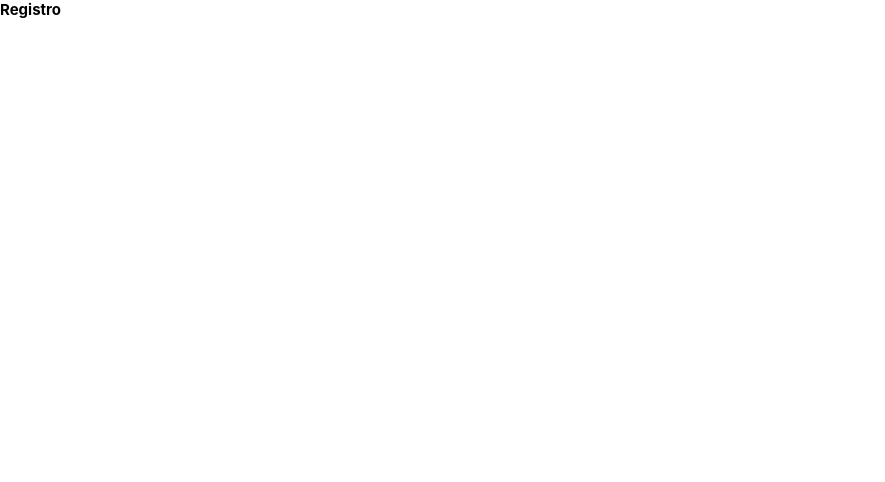
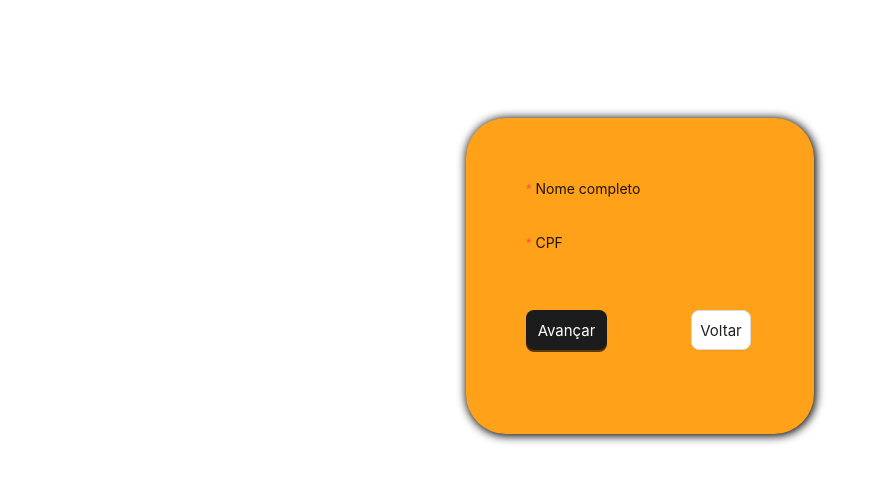
Before and after one commit to Fabio-Martins1/log-in, a React (Vite) app: page /createAccount in a window 1280 px wide. Shown: the top 482 px of the page, without its empty margins (0-885 px from the left). Built offline with nearby package versions, Linux system fonts and the light colour scheme.

Commit message:
Criando componente de field.

```diff
--- /dev/null
+++ b/src/pages/FieldGenerator.tsx
@@ -0,0 +1,43 @@
+import {Col, DatePicker, Form, Input, Row} from "antd";
+import React from "react";
+import {IFields} from "./Interfaces";
+
+interface IFieldGenerator {
+  fieldsList: Array<IFields>
+}
+export const FieldGenerator = ({fieldsList}: IFieldGenerator) => {
+  return(<>
+    {fieldsList.map((field) => {
+      return (
+          <Row gutter={field.rowGutter}>
+            <Col span={field.colSpan}>
+              <Form.Item
+                  wrapperCol={{offset: field.wrapperOffset, span: field.wrapperSpan}}
+                  label={field.label}
+                  name={field.name}
+                  rules={field.rules}
+                  hasFeedback={field.hasFeedback}
+              >
+                {field.type === "input" ?
+                    (
+                        <Input
+                            size={field.size}
+                            placeholder={field.placeholder}
+                        />
+                    ) : field.type === "password" ? (
+                            <Input.Password size={field.size}/>
+                        ) :
+                        (
+                            <DatePicker
+                                size={field.size}
+                                placeholder={field.placeholder}
+                                format={field.format}/>
+                        )}
+              </Form.Item>
+            </Col>
+          </Row>
+      )
+    })}
+  </>
+  )
+}
--- /dev/null
+++ b/src/pages/Interfaces.tsx
@@ -0,0 +1,17 @@
+import { Rule } from "antd/es/form"
+import {SizeType} from "antd/es/config-provider/SizeContext";
+
+export interface IFields {
+  type: string,
+  name: string,
+  label: string,
+  size: SizeType,
+  placeholder: string,
+  rowGutter: number,
+  colSpan: number,
+  wrapperOffset: number,
+  wrapperSpan: number,
+  hasFeedback: boolean,
+  format?: string,
+  rules?: Array<Rule>
+}
--- /dev/null
+++ b/src/pages/createAccount/CreateAccount.module.css
@@ -0,0 +1,15 @@
+.create_account_container{
+  display: flex;
+  flex-direction: column;
+  justify-content: center;
+  align-items: center;
+  padding: 4em;
+}
+.create_account_form_container{
+  width: 30%;
+  margin-top: 5%;
+  padding: 4em;
+  background-color: #FFA119;
+  border-radius: 40px;
+  box-shadow: 1px 1px 10px 1px;
+}
--- /dev/null
+++ b/src/pages/createAccount/Fields.ts
@@ -0,0 +1,54 @@
+import {IFields} from "../Interfaces";
+const cpfRegex = /^\d{3}.?\d{3}.?\d{3}-?\d{2}$/
+
+export const fields: IFields[] = [
+
+  {
+    type: "input",
+    name: "name",
+    label: "Nome completo",
+    size: "large",
+    placeholder: "Entre com o seu nome completo",
+    rowGutter: 0,
+    colSpan: 24,
+    wrapperSpan: 0,
+    wrapperOffset: 0,
+    hasFeedback: false,
+    rules: [{required:true,message:"Entre com o seu nome completo!"}]
+  },
+  {
+    type: "input",
+    name: "cpf",
+    label: "CPF",
+    size: "large",
+    placeholder: "Entre com o seu CPF",
+    rowGutter: 0,
+    colSpan: 24,
+    wrapperSpan: 0,
+    wrapperOffset: 0,
+    hasFeedback: true,
+    rules: [{
+      required: true,
+      type: "string",
+      pattern: cpfRegex,
+      transform(value) {
+        return value.replace(/[.-]/g, "")
+      },
+      message: "Entre com um CPF válido!"
+    }]
+  },
+  {
+    type: "date",
+    name: "birthDate",
+    label: "",
+    size: "large",
+    placeholder: "01/01/2023",
+    format:"DD/MM/YYYY",
+    rowGutter: 0,
+    colSpan: 24,
+    wrapperSpan: 0,
+    wrapperOffset: 4,
+    hasFeedback: false,
+    rules: [{required:true,type:"date",message:"Entre com sua data de nascimento!"}]
+  }
+]
--- a/src/pages/createAccount/index.tsx
+++ b/src/pages/createAccount/index.tsx
@@ -1,7 +1,53 @@
+import React from "react"
+import {Button, Col, Form, notification, Row} from "antd";
+
+import styles from "./CreateAccount.module.css"
+import {useNavigate} from "react-router-dom";
+import {fields} from "./Fields";
+import {FieldGenerator} from "../FieldGenerator";
+
 export const CreateAccount = () => {
-    return(
-        <div>
-            <h1>Registro</h1>
+  const navigate = useNavigate()
+
+
+  const onFinish = (values: any): void => {
+    notification.open({
+      message: "Tudo certo!"
+    });
+    navigate("/")
+  };
+  const onFinishFailed = (values: any): void => {
+
+  };
+  const prev = (): void => {
+    navigate("/login")
+  };
+  return (
+      <div className={styles.create_account_container}>
+        <div className={styles.create_account_form_container}>
+          <Form
+              name={"loginForm"}
+              layout={"vertical"}
+              initialValues={{remember: true}}
+              onFinish={onFinish}
+              onFinishFailed={onFinishFailed}
+              autoComplete={"off"}
+          >
+            <FieldGenerator fieldsList={fields} />
+            <Row gutter={24}>
+              <Col span={10}>
+                <Form.Item>
+                  <Button block size={"large"} type={"primary"} htmlType={"submit"}>Avançar</Button>
+                </Form.Item>
+              </Col>
+              <Col span={8}>
+                <Form.Item wrapperCol={{offset: 24}}>
+                  <Button block size={"large"} type={"default"} onClick={() => prev()}>Voltar</Button>
+                </Form.Item>
+              </Col>
+            </Row>
+          </Form>
         </div>
-    )
+      </div>
+  )
 }
--- a/src/pages/login/index.tsx
+++ b/src/pages/login/index.tsx
@@ -1,23 +1,21 @@
 import React from "react";
-import {Button, Checkbox, Form, Input, notification} from "antd";
-import FormItem from "antd/es/form/FormItem";
-
-import {UserOutlined} from "@ant-design/icons";
 
 import styles from "./Login.module.css"
 import {useNavigate} from "react-router-dom";
+import {Button, Checkbox, Form, Input, notification} from "antd";
+import {UserOutlined} from "@ant-design/icons";
 
 export const Login = () => {
 
   const navigate = useNavigate()
-  function onFinish() {
+
+  const onFinish = () =>{
     notification.open({
       message: "Tudo certo!"
     });
     navigate("/")
   }
-
-  function onFinishFailed() {
+  const onFinishFailed = () =>{
     notification.open({
       message: "Algo deu errado!",
       description: "Preencha os campos corretamente!"
@@ -35,32 +33,36 @@ export const Login = () => {
               onFinishFailed={onFinishFailed}
               autoComplete={"off"}
           >
-            <FormItem
+            <Form.Item
                 label={"Usuário"}
                 name={"username"}
-                rules={[{required: true, type: "email", message: "Entre com um e-mail válido"}]}>
+                rules={[{required: true, type: "email", message: "Entre com um e-mail válido!"}]}
+                hasFeedback
+            >
               <Input
                   size={"large"}
-                  placeholder={"Entre com o usuário"}
+                  placeholder={"Entre com o usuário!"}
                   prefix={<UserOutlined/>}/>
-            </FormItem>
-            <FormItem
+            </Form.Item>
+            <Form.Item
                 label={"Senha"}
                 name={"password"}
-                rules={[{required: true, message: "Entre com uma senha válida"}]}>
+                rules={[{required: true, message: "Entre com uma senha válida!"}]}
+                hasFeedback
+            >
               <Input.Password
                   size={"large"}
               />
-            </FormItem>
-            <FormItem name={"remember"} valuePropName={"checked"}>
+            </Form.Item>
+            <Form.Item name={"remember"} valuePropName={"checked"}>
               <Checkbox>Lembrar senha</Checkbox>
-            </FormItem>
-            <FormItem wrapperCol={{offset: 4, span: 16}}>
+            </Form.Item>
+            <Form.Item wrapperCol={{offset: 4, span: 16}}>
               <Button block size={"large"} type={"primary"} htmlType={"submit"}>Entrar</Button>
-            </FormItem>
-            <FormItem wrapperCol={{offset: 7}}>
+            </Form.Item>
+            <Form.Item wrapperCol={{offset: 7}}>
               <Button type={"ghost"} href={"/createAccount"}>Registre-se</Button>
-            </FormItem>
+            </Form.Item>
           </Form>
         </div>
       </div>
```
